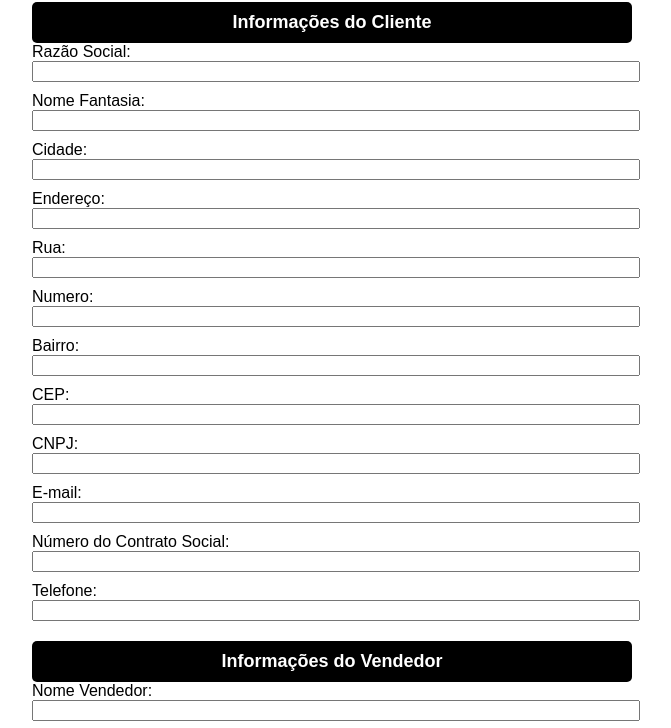
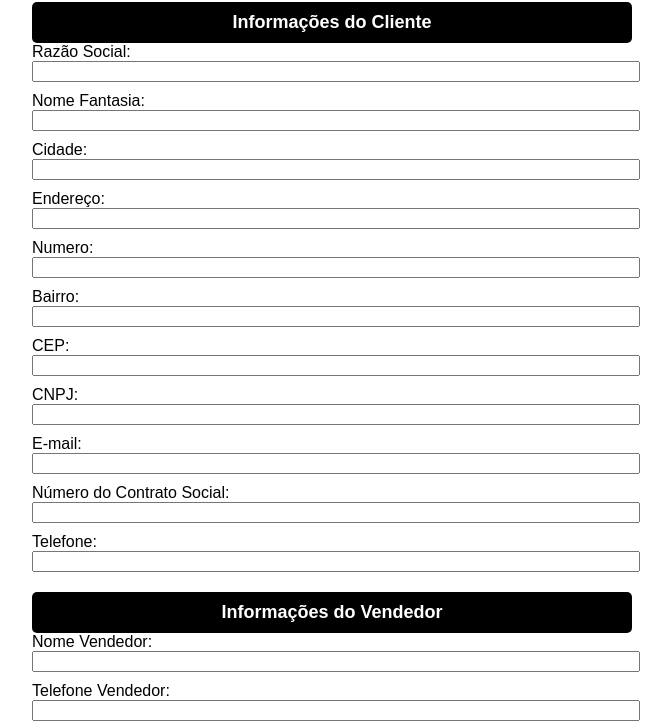
Before and after one commit to RonaldoTSJunior/ProjectPedidos, a plain HTML site: page index.html in a window 1280 px wide. Shown: the part 66-794 px from the top of the page, without its empty margins (308-979 px from the left). Drawn offline with Linux system fonts and the light colour scheme.

Commit message:
Update index.html

```diff
--- a/index.html
+++ b/index.html
@@ -55,7 +55,6 @@
          <label>Nome Fantasia: <input type="text" id="nome_fantasia"></label>
          <label>Cidade: <input type="text" id="cidade"></label>
          <label>Endereço: <input type="text" id="endereco"></label>
-         <label>Rua: <input type="text" id="numero_rua"></label>
          <label>Numero: <input type="text" id="numero_rua"></label>
          <label>Bairro: <input type="text" id="bairro"></label>
          <label>CEP: <input type="text" id="cep"></label>
```
